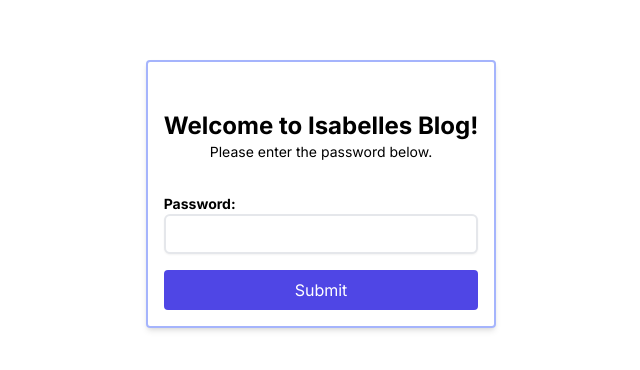
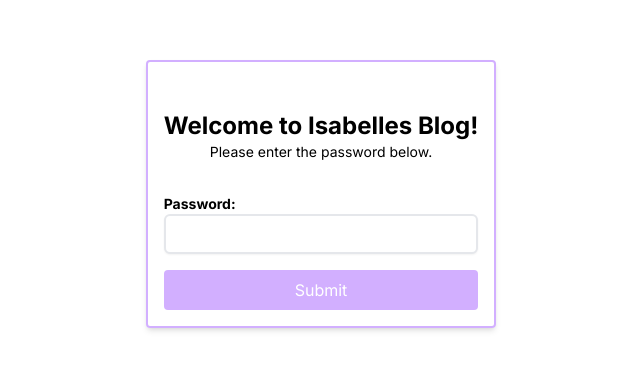
Before and after one commit to kevin-pietruszka/password-protected-blog, a Next.js app: page /login in a window 1280 px wide. Shown: the part 206-576 px from the top of the page, without its empty margins (319-959 px from the left). Built offline with nearby package versions, Linux system fonts and the light colour scheme.

Commit message:
change login to match lilac theming

```diff
--- a/src/app/login/page.tsx
+++ b/src/app/login/page.tsx
@@ -40,7 +40,7 @@ export default function LoginPage() {
 
   return (
     <section id="login" className="w-screen h-screen flex items-center justify-center">
-      <div className="max-w-sm rounded border-2 border-indigo-300 p-4 shadow-md">
+      <div className="max-w-sm rounded border-2 border-lilac p-4 shadow-md">
         <form onSubmit={handleSubmit}>
           <div className="my-8 text-center">
             <h1 className="text-2xl font-bold"> Welcome to Isabelles Blog! </h1>
@@ -52,7 +52,7 @@ export default function LoginPage() {
               Password:
               <input className="block w-full p-2 border-2 border-gray-200 rounded-md text-sm shadow-sm focus:border-red-900" type="password" name="password" required />
             </label>
-            <button className="block w-full p-2 rounded bg-indigo-600 text-white" type="submit" disabled={isLoading}> {isLoading ? 'Submitting...' : 'Submit'} </button>
+            <button className="block w-full p-2 rounded bg-lilac text-white" type="submit" disabled={isLoading}> {isLoading ? 'Submitting...' : 'Submit'} </button>
           </div>
         </form>
       </div>
```
